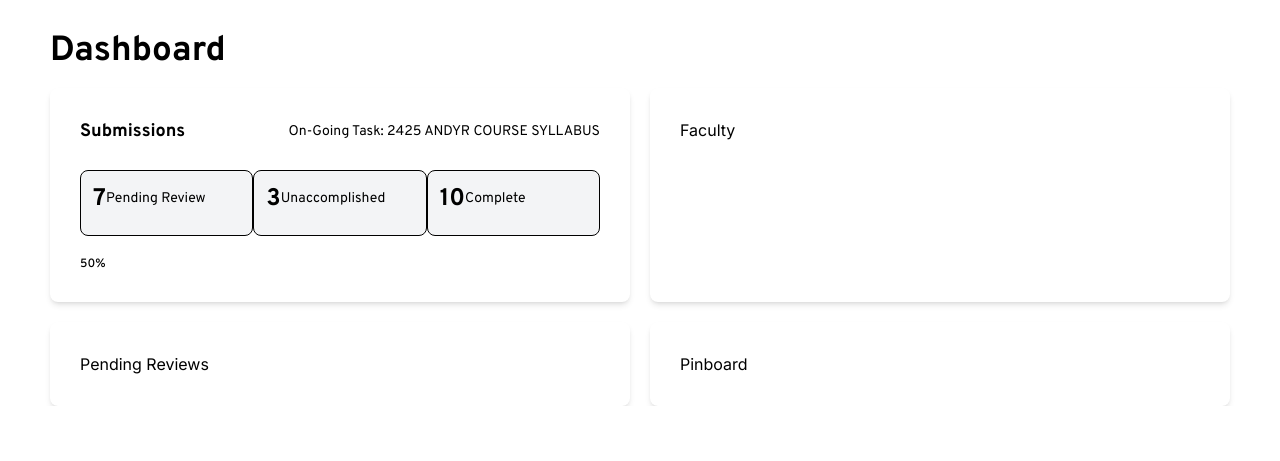
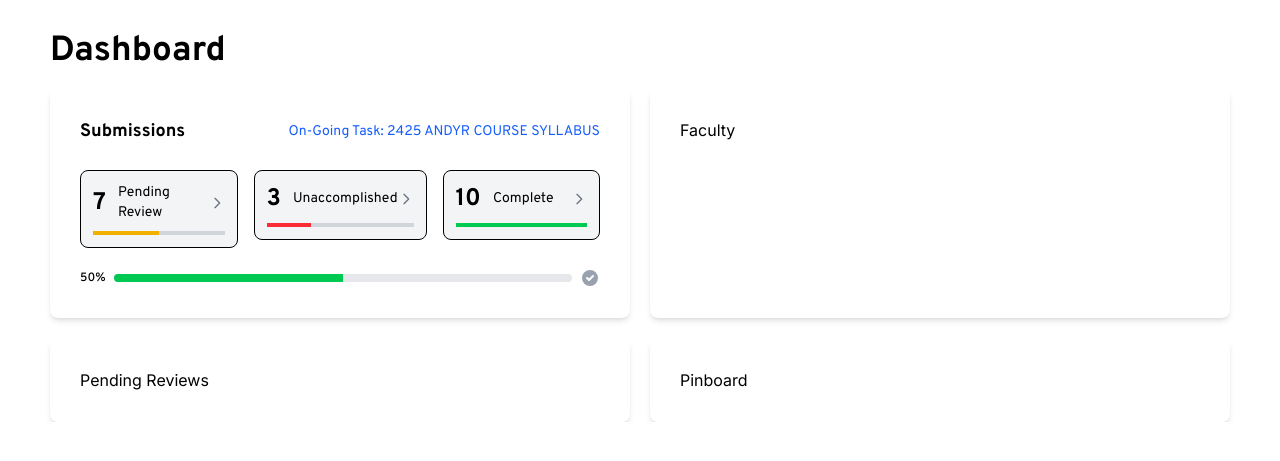
Before and after one commit to ychine/CMS, a PHP site: page /main/dashboard/ph-dash.php in a window 1280 px wide. Shown: the top 461 px of the page. Run offline with PHP 8.4, Linux system fonts and the light colour scheme.

Commit message:
Update output.css

```diff
--- a/src/tailwind/output.css
+++ b/src/tailwind/output.css
@@ -7,8 +7,11 @@
       "Segoe UI Emoji", "Segoe UI Symbol", "Noto Color Emoji";
     --font-mono: ui-monospace, SFMono-Regular, Menlo, Monaco, Consolas, "Liberation Mono",
       "Courier New", monospace;
+    --color-red-500: oklch(63.7% 0.237 25.331);
     --color-amber-50: oklch(98.7% 0.022 95.277);
+    --color-yellow-500: oklch(79.5% 0.184 86.047);
     --color-green-300: oklch(87.1% 0.15 154.449);
+    --color-green-500: oklch(72.3% 0.219 149.579);
     --color-green-600: oklch(62.7% 0.194 149.214);
     --color-green-700: oklch(52.7% 0.154 150.069);
     --color-green-800: oklch(44.8% 0.119 151.328);
@@ -19,7 +22,9 @@
     --color-blue-700: oklch(48.8% 0.243 264.376);
     --color-blue-800: oklch(42.4% 0.199 265.638);
     --color-gray-100: oklch(96.7% 0.003 264.542);
+    --color-gray-200: oklch(92.8% 0.006 264.531);
     --color-gray-300: oklch(87.2% 0.01 258.338);
+    --color-gray-400: oklch(70.7% 0.022 261.325);
     --color-gray-500: oklch(55.1% 0.027 264.364);
     --color-gray-600: oklch(44.6% 0.03 256.802);
     --color-gray-700: oklch(37.3% 0.034 259.733);
@@ -287,6 +292,12 @@
   .mt-auto {
     margin-top: auto;
   }
+  .mr-2 {
+    margin-right: calc(var(--spacing) * 2);
+  }
+  .mr-3 {
+    margin-right: calc(var(--spacing) * 3);
+  }
   .mr-\[22px\] {
     margin-right: 22px;
   }
@@ -338,6 +349,9 @@
   .ml-2 {
     margin-left: calc(var(--spacing) * 2);
   }
+  .ml-auto {
+    margin-left: auto;
+  }
   .box-border {
     box-sizing: border-box;
   }
@@ -355,6 +369,18 @@
   }
   .table {
     display: table;
+  }
+  .h-1 {
+    height: calc(var(--spacing) * 1);
+  }
+  .h-2 {
+    height: calc(var(--spacing) * 2);
+  }
+  .h-4 {
+    height: calc(var(--spacing) * 4);
+  }
+  .h-5 {
+    height: calc(var(--spacing) * 5);
   }
   .h-\[53\] {
     height: 53;
@@ -379,6 +405,12 @@
   }
   .min-h-screen {
     min-height: 100vh;
+  }
+  .w-4 {
+    width: calc(var(--spacing) * 4);
+  }
+  .w-5 {
+    width: calc(var(--spacing) * 5);
   }
   .w-\[22px\] {
     width: 22px;
@@ -479,6 +511,13 @@
       margin-block-end: calc(calc(var(--spacing) * 4) * calc(1 - var(--tw-space-y-reverse)));
     }
   }
+  .space-x-4 {
+    :where(& > :not(:last-child)) {
+      --tw-space-x-reverse: 0;
+      margin-inline-start: calc(calc(var(--spacing) * 4) * var(--tw-space-x-reverse));
+      margin-inline-end: calc(calc(var(--spacing) * 4) * calc(1 - var(--tw-space-x-reverse)));
+    }
+  }
   .overflow-hidden {
     overflow: hidden;
   }
@@ -496,6 +535,9 @@
   }
   .rounded-\[30px\] {
     border-radius: 30px;
+  }
+  .rounded-full {
+    border-radius: calc(infinity * 1px);
   }
   .rounded-lg {
     border-radius: var(--radius-lg);
@@ -573,11 +615,26 @@
   .bg-gray-100 {
     background-color: var(--color-gray-100);
   }
+  .bg-gray-200 {
+    background-color: var(--color-gray-200);
+  }
+  .bg-gray-300 {
+    background-color: var(--color-gray-300);
+  }
+  .bg-green-500 {
+    background-color: var(--color-green-500);
+  }
   .bg-green-600 {
     background-color: var(--color-green-600);
   }
+  .bg-red-500 {
+    background-color: var(--color-red-500);
+  }
   .bg-white {
     background-color: var(--color-white);
+  }
+  .bg-yellow-500 {
+    background-color: var(--color-yellow-500);
   }
   .bg-linear-to-r {
     --tw-gradient-position: to right;
@@ -817,8 +874,14 @@
   .text-amber-50 {
     color: var(--color-amber-50);
   }
+  .text-blue-600 {
+    color: var(--color-blue-600);
+  }
   .text-gray-300 {
     color: var(--color-gray-300);
+  }
+  .text-gray-400 {
+    color: var(--color-gray-400);
   }
   .text-gray-500 {
     color: var(--color-gray-500);
@@ -893,6 +956,15 @@
     transition-timing-function: var(--tw-ease, var(--default-transition-timing-function));
     transition-duration: var(--tw-duration, var(--default-transition-duration));
   }
+  .transition-all {
+    transition-property: all;
+    transition-timing-function: var(--tw-ease, var(--default-transition-timing-function));
+    transition-duration: var(--tw-duration, var(--default-transition-duration));
+  }
+  .duration-200 {
+    --tw-duration: 200ms;
+    transition-duration: 200ms;
+  }
   .hover\:bg-\[\#13275B\] {
     &:hover {
       @media (hover: hover) {
@@ -911,6 +983,13 @@
     &:hover {
       @media (hover: hover) {
         background-color: var(--color-blue-800);
+      }
+    }
+  }
+  .hover\:bg-gray-200 {
+    &:hover {
+      @media (hover: hover) {
+        background-color: var(--color-gray-200);
       }
     }
   }
@@ -999,6 +1078,11 @@
   inherits: false;
 }
 @property --tw-space-y-reverse {
+  syntax: "*";
+  inherits: false;
+  initial-value: 0;
+}
+@property --tw-space-x-reverse {
   syntax: "*";
   inherits: false;
   initial-value: 0;
@@ -1221,6 +1305,10 @@
   syntax: "*";
   inherits: false;
 }
+@property --tw-duration {
+  syntax: "*";
+  inherits: false;
+}
 @layer properties {
   @supports ((-webkit-hyphens: none) and (not (margin-trim: inline))) or ((-moz-orient: inline) and (not (color:rgb(from red r g b)))) {
     *, ::before, ::after, ::backdrop {
@@ -1233,6 +1321,7 @@
       --tw-skew-x: initial;
       --tw-skew-y: initial;
       --tw-space-y-reverse: 0;
+      --tw-space-x-reverse: 0;
       --tw-border-style: solid;
       --tw-gradient-position: initial;
       --tw-gradient-from: #0000;
@@ -1283,6 +1372,7 @@
       --tw-backdrop-opacity: initial;
       --tw-backdrop-saturate: initial;
       --tw-backdrop-sepia: initial;
+      --tw-duration: initial;
     }
   }
 }
```
